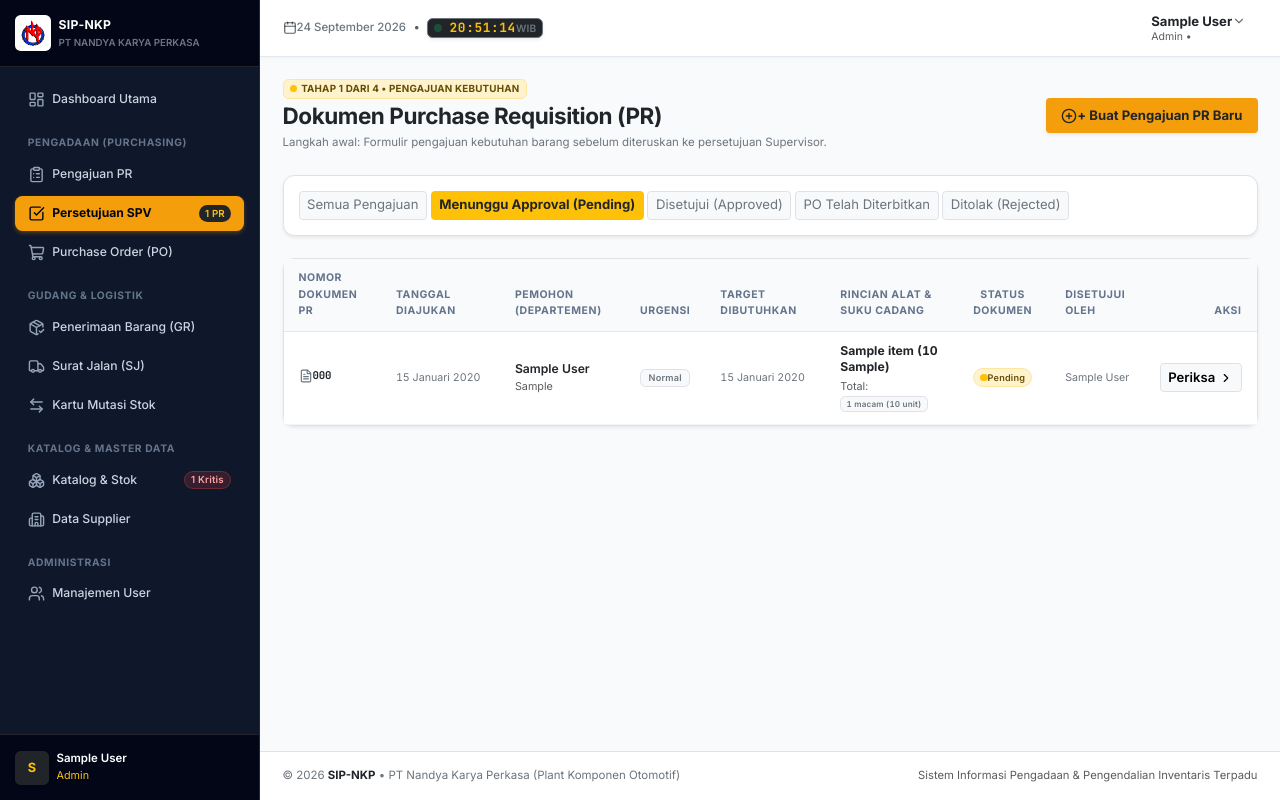
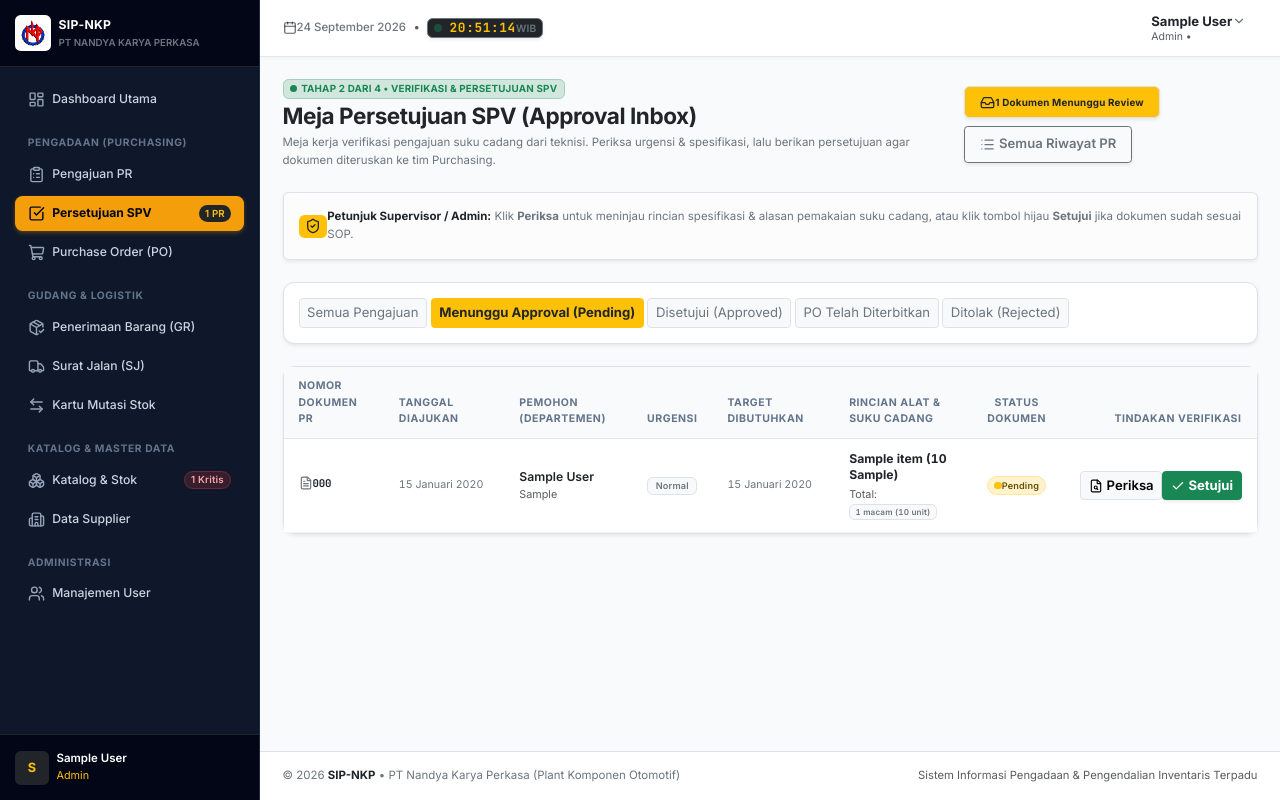
Before and after one commit to radityabhardana/Purchase_Requisition, a PHP site: page /index.php?page=pr&status=Pending in a window 1280 px wide. Run offline with PHP 8.4, Linux system fonts and the light colour scheme; the visitor is signed in with stand-in values (Sample User, id 1); tables that the repository leaves empty hold one stand-in row (values such as "Sample post").

Commit message:
feat: add Purchase Requisition controller and index view

```diff
--- a/app/Controllers/PRController.php
+++ b/app/Controllers/PRController.php
@@ -141,8 +141,14 @@ class PRController
         }
 
         PurchaseRequisition::approve($id, (int)$user['id']);
-        AuthHelper::setFlash('success', "Dokumen {$pr['pr_number']} telah berhasil DISETUJUI dan diteruskan ke Purchasing.");
-        header("Location: index.php?page=pr-detail&id={$id}");
+        AuthHelper::setFlash('success', "Dokumen {$pr['pr_number']} telah berhasil DISETUJUI dan diteruskan ke antrean Purchasing.");
+
+        $redirect = trim($_POST['redirect'] ?? '');
+        if ($redirect === 'pending') {
+            header('Location: index.php?page=pr&status=Pending');
+        } else {
+            header("Location: index.php?page=pr-detail&id={$id}");
+        }
         exit;
     }
 
--- a/views/pr/index.php
+++ b/views/pr/index.php
@@ -1,30 +1,74 @@
 <?php
-$pageTitle = 'Permintaan Pembelian (PR)';
+$statusFilter = $_GET['status'] ?? '';
+$isApprovalPage = ($statusFilter === 'Pending');
+$pageTitle = $isApprovalPage ? 'Persetujuan SPV (Approval Inbox)' : 'Permintaan Pembelian (PR)';
 require __DIR__ . '/../layouts/header.php';
 use App\Helpers\FormatHelper;
 use App\Helpers\AuthHelper;
 
 $user = AuthHelper::user();
-$statusFilter = $_GET['status'] ?? '';
+$canApprove = in_array($user['role'], ['supervisor', 'admin']);
 ?>
 
+<!-- HEADER SECTION -->
 <div class="d-flex flex-column flex-sm-row justify-content-between align-items-sm-center gap-3 mb-4">
     <div>
         <div class="d-flex align-items-center gap-2 mb-1">
+            <?php if ($isApprovalPage): ?>
+                <span class="badge bg-success-subtle text-success border border-success-subtle px-2.5 py-1 small fw-bold">
+                    <span class="badge bg-success p-1 rounded-circle me-1"> </span>TAHAP 2 DARI 4 • VERIFIKASI & PERSETUJUAN SPV
+                </span>
+            <?php else: ?>
                 <span class="badge bg-warning-subtle text-warning-emphasis border border-warning-subtle px-2.5 py-1 small fw-bold">
                     <span class="badge bg-warning p-1 rounded-circle me-1"> </span>TAHAP 1 DARI 4 • PENGAJUAN KEBUTUHAN
                 </span>
+            <?php endif; ?>
         </div>
-        <h1 class="h4 fw-bold text-dark mb-1">Dokumen Purchase Requisition (PR)</h1>
-        <p class="text-secondary small mb-0">Langkah awal: Formulir pengajuan kebutuhan barang sebelum diteruskan ke persetujuan Supervisor.</p>
+        <h1 class="h4 fw-bold text-dark mb-1">
+            <?= $isApprovalPage ? 'Meja Persetujuan SPV (Approval Inbox)' : 'Dokumen Purchase Requisition (PR)' ?>
+        </h1>
+        <p class="text-secondary small mb-0">
+            <?php if ($isApprovalPage): ?>
+                Meja kerja verifikasi pengajuan suku cadang dari teknisi. Periksa urgensi & spesifikasi, lalu berikan persetujuan agar dokumen diteruskan ke tim Purchasing.
+            <?php else: ?>
+                Langkah awal: Formulir pengajuan kebutuhan barang dan suku cadang sebelum diteruskan ke persetujuan Supervisor.
+            <?php endif; ?>
+        </p>
     </div>
 
+    <!-- Tombol Aksi Kanan -->
+    <div class="d-flex align-items-center gap-2 flex-wrap">
+        <?php if ($isApprovalPage): ?>
+            <span class="badge bg-warning text-dark px-3 py-2 fw-bold border shadow-sm d-inline-flex align-items-center gap-1.5">
+                <i data-lucide="inbox" style="width: 15px; height: 15px;"></i>
+                <span><?= count($prs) ?> Dokumen Menunggu Review</span>
+            </span>
+            <a href="index.php?page=pr" class="btn btn-outline-secondary btn-sm fw-semibold px-3 py-2 d-inline-flex align-items-center gap-1 shadow-sm">
+                <i data-lucide="list" style="width: 15px; height: 15px;"></i>
+                <span>Semua Riwayat PR</span>
+            </a>
+        <?php else: ?>
             <a href="index.php?page=pr-create"
                class="btn btn-warning btn-sm fw-bold px-3 py-2 d-inline-flex align-items-center gap-1.5 shadow-sm text-dark" style="background-color: var(--nkp-amber-500); border: none;">
                 <i data-lucide="plus-circle" style="width: 16px; height: 16px;"></i>
                 <span>+ Buat Pengajuan PR Baru</span>
             </a>
+        <?php endif; ?>
     </div>
+</div>
+
+<?php if ($isApprovalPage && !empty($prs)): ?>
+<!-- Alert Petunjuk Khusus Approval -->
+<div class="alert alert-light border shadow-sm mb-4 d-flex align-items-center gap-2.5 p-3">
+    <span class="badge bg-warning text-dark p-1.5 rounded-2 d-flex align-items-center justify-content-center flex-shrink-0">
+        <i data-lucide="shield-check" style="width: 16px; height: 16px;"></i>
+    </span>
+    <div class="small">
+        <strong class="text-dark">Petunjuk Supervisor / Admin:</strong>
+        <span class="text-secondary">Klik <strong>Periksa</strong> untuk meninjau rincian spesifikasi & alasan pemakaian suku cadang, atau klik tombol hijau <strong>Setujui</strong> jika dokumen sudah sesuai SOP.</span>
+    </div>
+</div>
+<?php endif; ?>
 
 <!-- STATUS FILTER TABS -->
 <div class="card border shadow-sm mb-4">
@@ -54,7 +98,24 @@ $statusFilter = $_GET['status'] ?? '';
     </div>
 </div>
 
-<!-- TABEL PR -->
+<!-- TABEL DAFTAR PR -->
+<?php if ($isApprovalPage && empty($prs)): ?>
+<!-- Empty State Khusus Approval Inbox -->
+<div class="card border shadow-sm mb-4">
+    <div class="card-body p-5 text-center">
+        <div class="d-inline-flex p-3 bg-success-subtle text-success rounded-circle shadow-sm mb-3">
+            <i data-lucide="check-circle-2" style="width: 36px; height: 36px;"></i>
+        </div>
+        <h5 class="fw-bold text-dark mb-1">Semua Pengajuan Telah Diverifikasi!</h5>
+        <p class="text-secondary small mb-3" style="max-width: 480px; margin: 0 auto;">
+            Tidak ada dokumen PR yang menunggu persetujuan Supervisor saat ini. Seluruh antrean pengadaan dalam kondisi bersih (*Clean Inbox*).
+        </p>
+        <a href="index.php?page=pr" class="btn btn-sm btn-outline-secondary fw-semibold">
+            Lihat Riwayat Seluruh PR
+        </a>
+    </div>
+</div>
+<?php else: ?>
 <div class="card border shadow-sm mb-4">
     <div class="table-responsive">
         <table class="table table-hover align-middle mb-0">
@@ -67,8 +128,10 @@ $statusFilter = $_GET['status'] ?? '';
                     <th>Target Dibutuhkan</th>
                     <th>Rincian Alat & Suku Cadang</th>
                     <th class="text-center">Status Dokumen</th>
+                    <?php if (!$isApprovalPage): ?>
                     <th>Disetujui Oleh</th>
-                    <th class="text-end">Aksi</th>
+                    <?php endif; ?>
+                    <th class="text-end"><?= $isApprovalPage ? 'Tindakan Verifikasi' : 'Aksi' ?></th>
                 </tr>
             </thead>
             <tbody>
@@ -109,15 +172,37 @@ $statusFilter = $_GET['status'] ?? '';
                     <td class="text-center">
                         <?= FormatHelper::statusBadge($pr['status']) ?>
                     </td>
+                    <?php if (!$isApprovalPage): ?>
                     <td class="text-secondary small">
                         <?= htmlspecialchars($pr['approver_name'] ?? '-') ?>
                     </td>
+                    <?php endif; ?>
                     <td class="text-end text-nowrap">
+                        <?php if ($isApprovalPage): ?>
+                            <div class="d-inline-flex align-items-center gap-1.5">
+                                <a href="index.php?page=pr-detail&id=<?= $pr['id'] ?>"
+                                   class="btn btn-sm btn-light border py-1 px-2.5 fw-semibold d-inline-flex align-items-center gap-1" title="Periksa rincian lengkap">
+                                    <i data-lucide="file-search" style="width: 14px; height: 14px;"></i>
+                                    <span>Periksa</span>
+                                </a>
+                                <?php if ($canApprove): ?>
+                                <form action="index.php?page=pr-approve" method="POST" class="d-inline" onsubmit="return confirm('Apakah Anda yakin menyetujui pengajuan PR <?= htmlspecialchars($pr['pr_number']) ?> sekarang?');">
+                                    <input type="hidden" name="id" value="<?= $pr['id'] ?>">
+                                    <input type="hidden" name="redirect" value="pending">
+                                    <button type="submit" class="btn btn-sm btn-success py-1 px-2.5 fw-bold d-inline-flex align-items-center gap-1 text-white shadow-sm" title="Setujui PR ini langsung">
+                                        <i data-lucide="check" style="width: 14px; height: 14px;"></i>
+                                        <span>Setujui</span>
+                                    </button>
+                                </form>
+                                <?php endif; ?>
+                            </div>
+                        <?php else: ?>
                             <a href="index.php?page=pr-detail&id=<?= $pr['id'] ?>"
                                class="btn btn-sm btn-light border py-1 px-2.5 fw-semibold d-inline-flex align-items-center gap-1">
                                 <span>Periksa</span>
                                 <i data-lucide="chevron-right" style="width: 14px; height: 14px;"></i>
                             </a>
+                        <?php endif; ?>
                     </td>
                 </tr>
                 <?php endforeach; ?>
@@ -126,5 +211,6 @@ $statusFilter = $_GET['status'] ?? '';
         </table>
     </div>
 </div>
+<?php endif; ?>
 
 <?php require __DIR__ . '/../layouts/footer.php'; ?>
```
Lines whose indentation alone changed are shown as unchanged.
